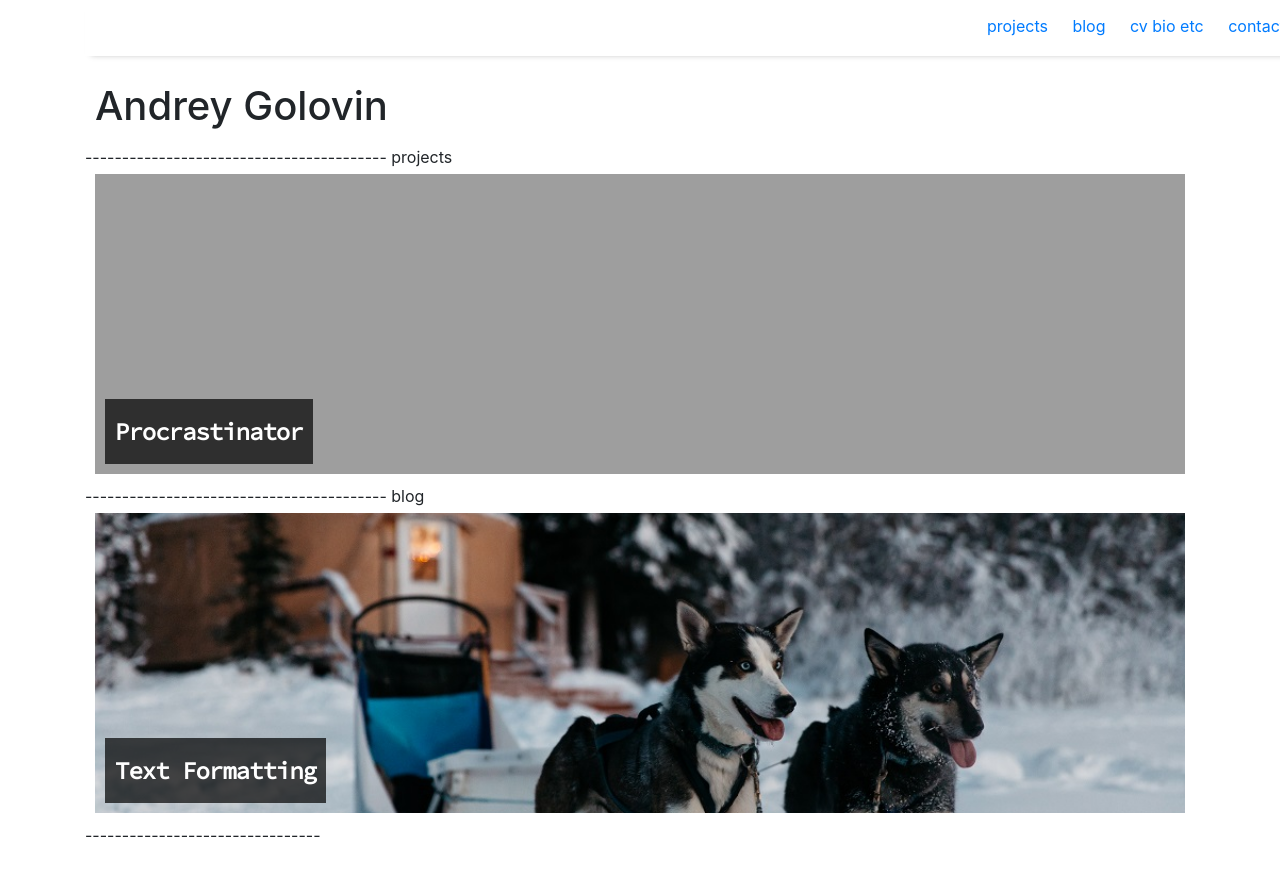
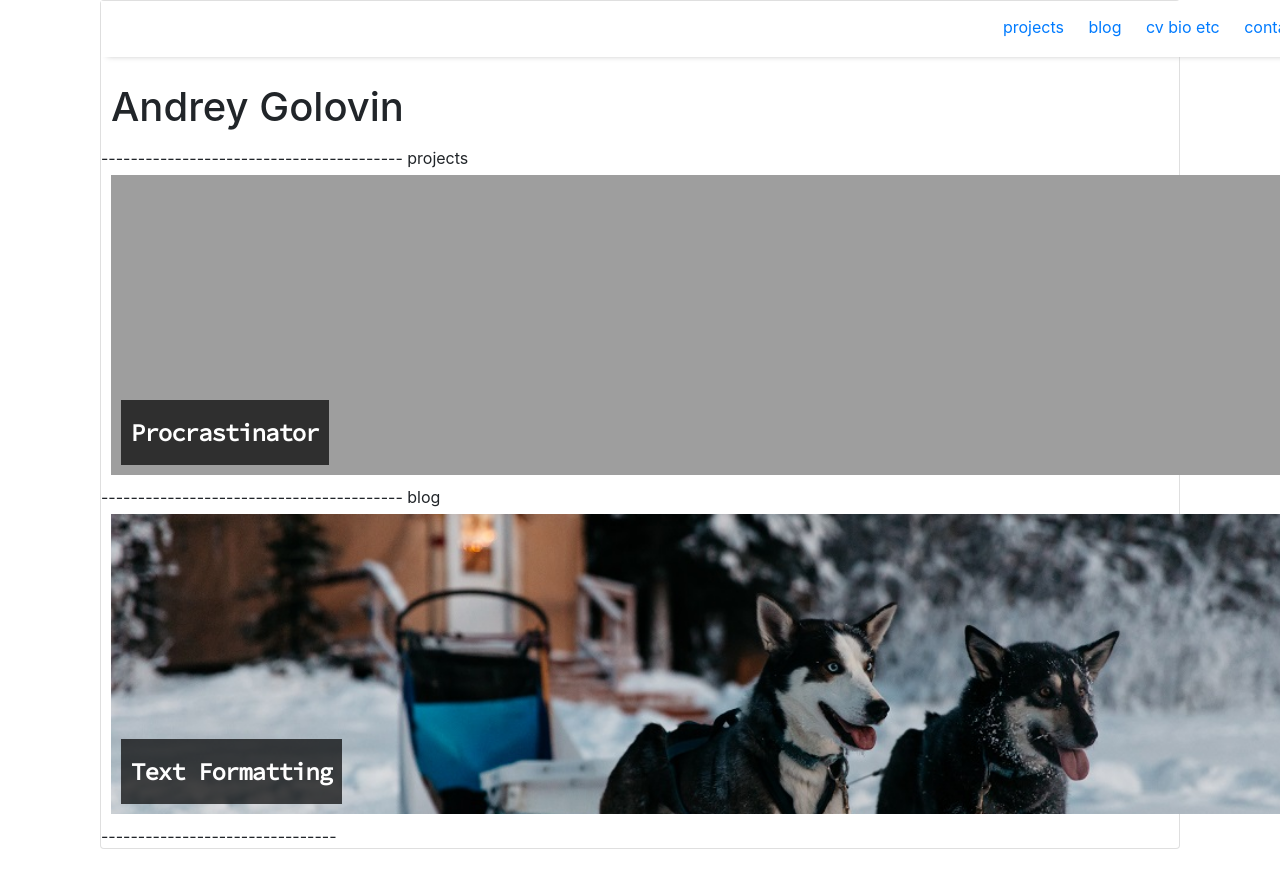
Before and after one commit to agamurian/agamurian.github.io, a Jekyll site: the page built from index.md, in a window 1280 px wide. Shown: the top 888 px of the page. Built offline with Jekyll 4.4.1, drawn with Linux system fonts in a browser that asks for light colours; nearby versions of some CDN libraries; our own code applies the rules of GitHub Pages for plain Markdown files; the list of posts is cut into pages by our own code.

Commit message:
Update default.html

```diff
--- a/_layouts/default.html
+++ b/_layouts/default.html
@@ -7,8 +7,9 @@
 
 <div class="container">
   <div class="container">
-  <div class="row
-   <div class="col-sm">
+  <div class="row>
+   <div class="col-lg">
+                      <div class="card">
   {% include header.html %}
   <div class="posts-wrapper">
     {{ content }}
@@ -19,7 +20,7 @@
 </div>
   </div>
   </div>
-                             </div>
+                             </div></div>
 
 </body>
 </html>
```
